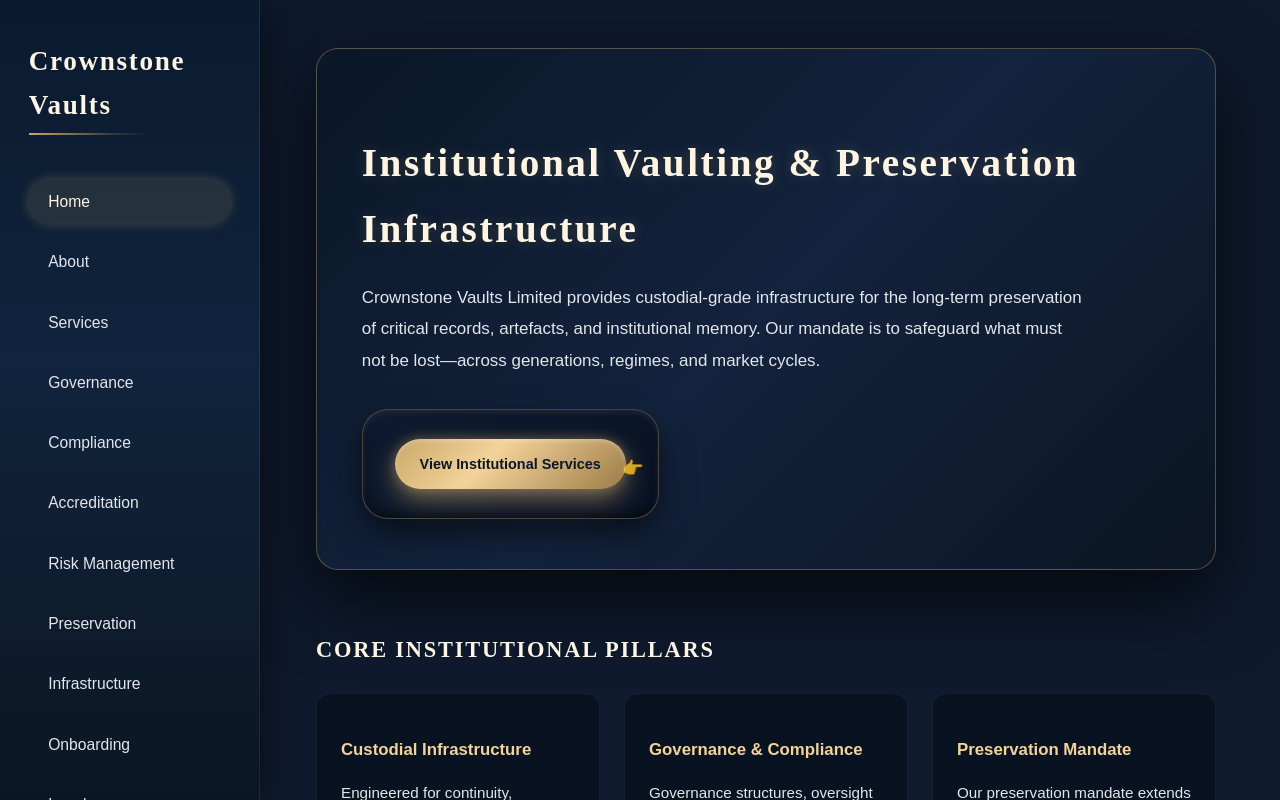
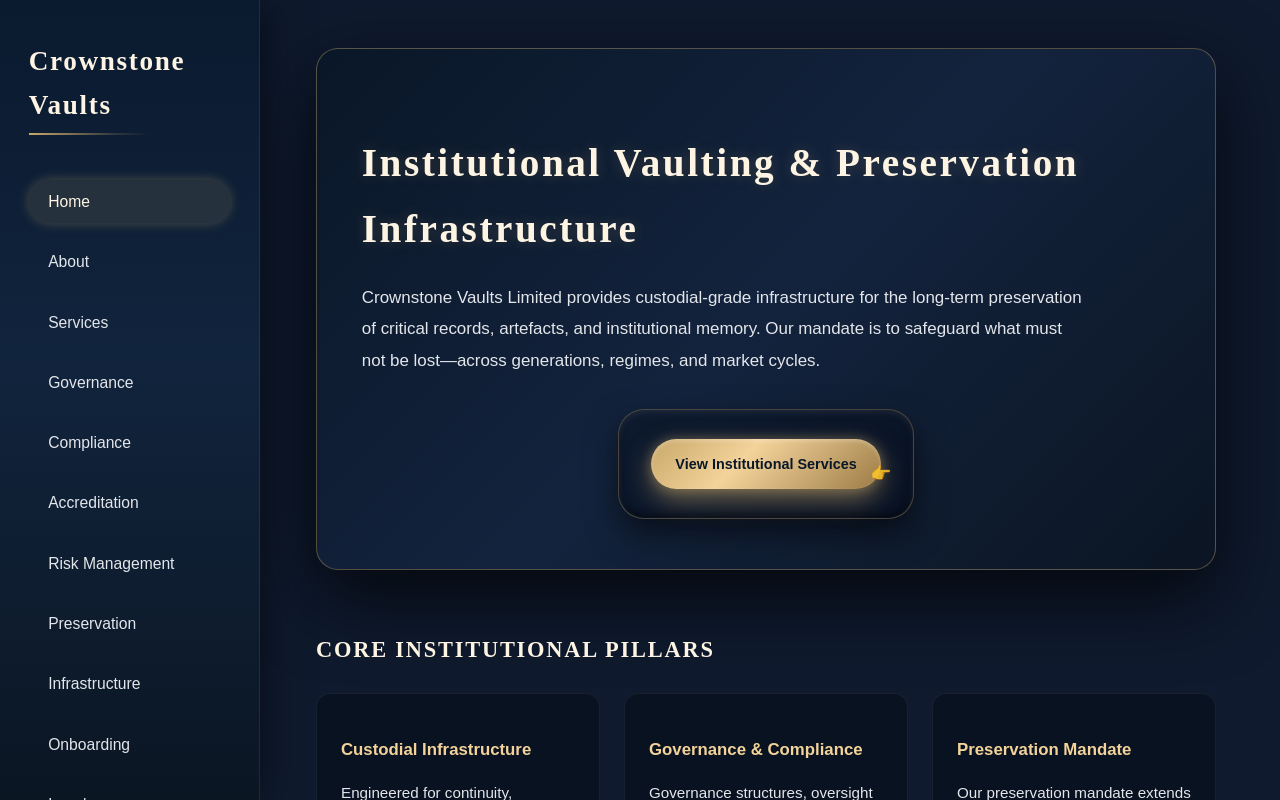
Before and after one commit to soulnlite/crownstone-vaults, a Next.js app: page / in a window 1280 px wide. Built offline with nearby package versions, Linux system fonts and the light colour scheme.

Commit message:
homepage upgrade

```diff
--- a/app/page.tsx
+++ b/app/page.tsx
@@ -39,7 +39,13 @@ export default function HomePage() {
           to safeguard what must not be lost—across generations, regimes, and market cycles.
         </p>
 
-        {/* LEFT-ALIGNED PLAQUE + SMALLER 3D CTA */}
+        {/* CENTERED PLAQUE + SMALL CTA */}
+        <div
+          style={{
+            display: "flex",
+            justifyContent: "center",
+          }}
+        >
           <div
             style={{
               display: "inline-block",
@@ -53,7 +59,7 @@ export default function HomePage() {
             }}
           >
             <div style={{ position: "relative", display: "inline-block" }}>
-            {/* PRIMARY CTA (smaller) */}
+              {/* PRIMARY CTA */}
               <a
                 href="/services"
                 style={{
@@ -73,19 +79,20 @@ export default function HomePage() {
                 View Institutional Services
               </a>
 
-            {/* POINTING FINGER CURSOR (placed after + slightly below last letter) */}
+              {/* POINTING FINGER — touching the “S” */}
               <div
                 style={{
                   position: "absolute",
-                right: "-18px",
-                top: "60%",
+                  right: "-10px",
+                  top: "70%",
                   transform: "translateY(-50%)",
-                fontSize: "1.1rem",
-                opacity: 0.8,
+                  fontSize: "1.05rem",
+                  opacity: 0.85,
                   pointerEvents: "none",
                 }}
               >
                 👉
+              </div>
             </div>
           </div>
         </div>
```
Lines whose indentation alone changed are shown as unchanged.
